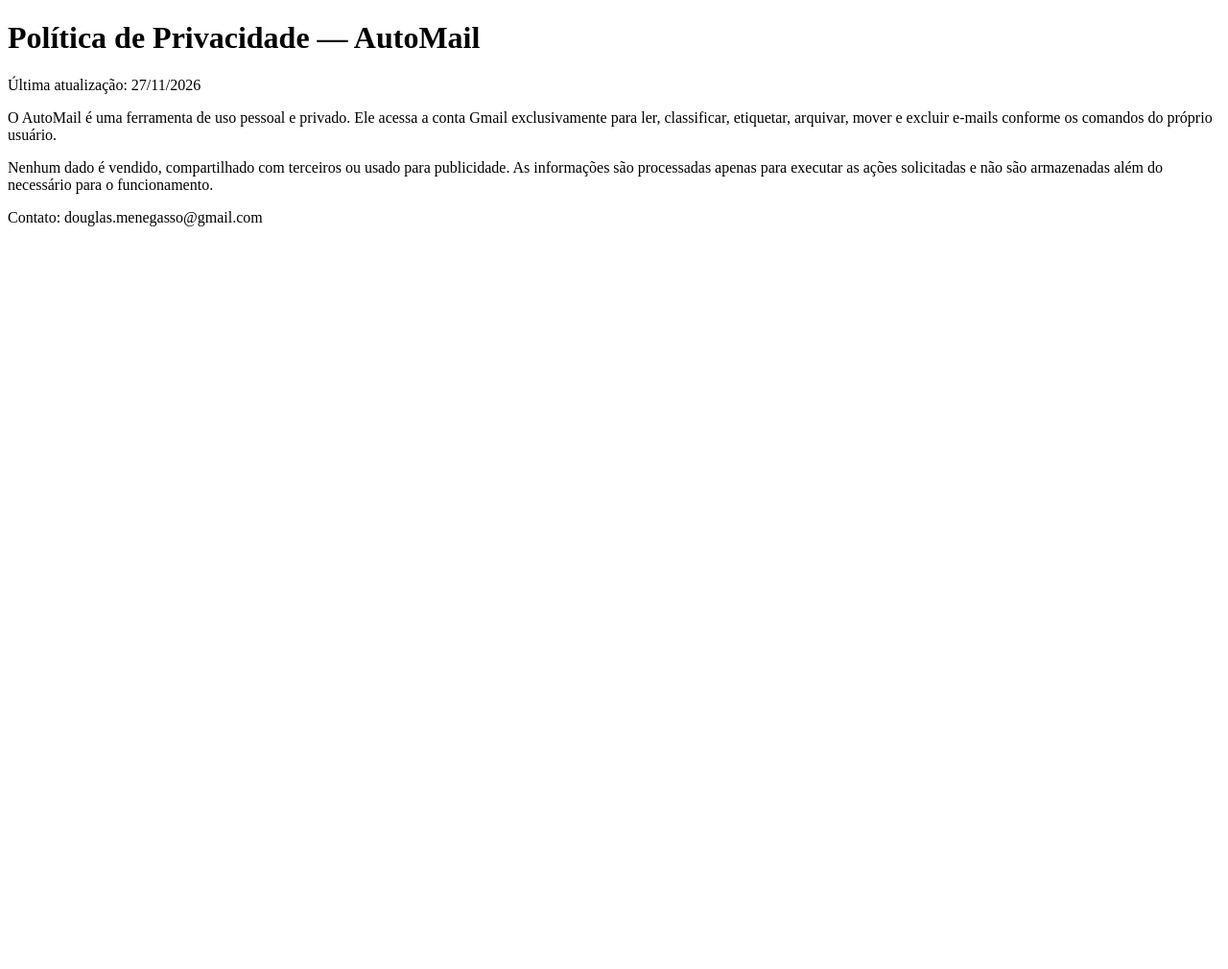
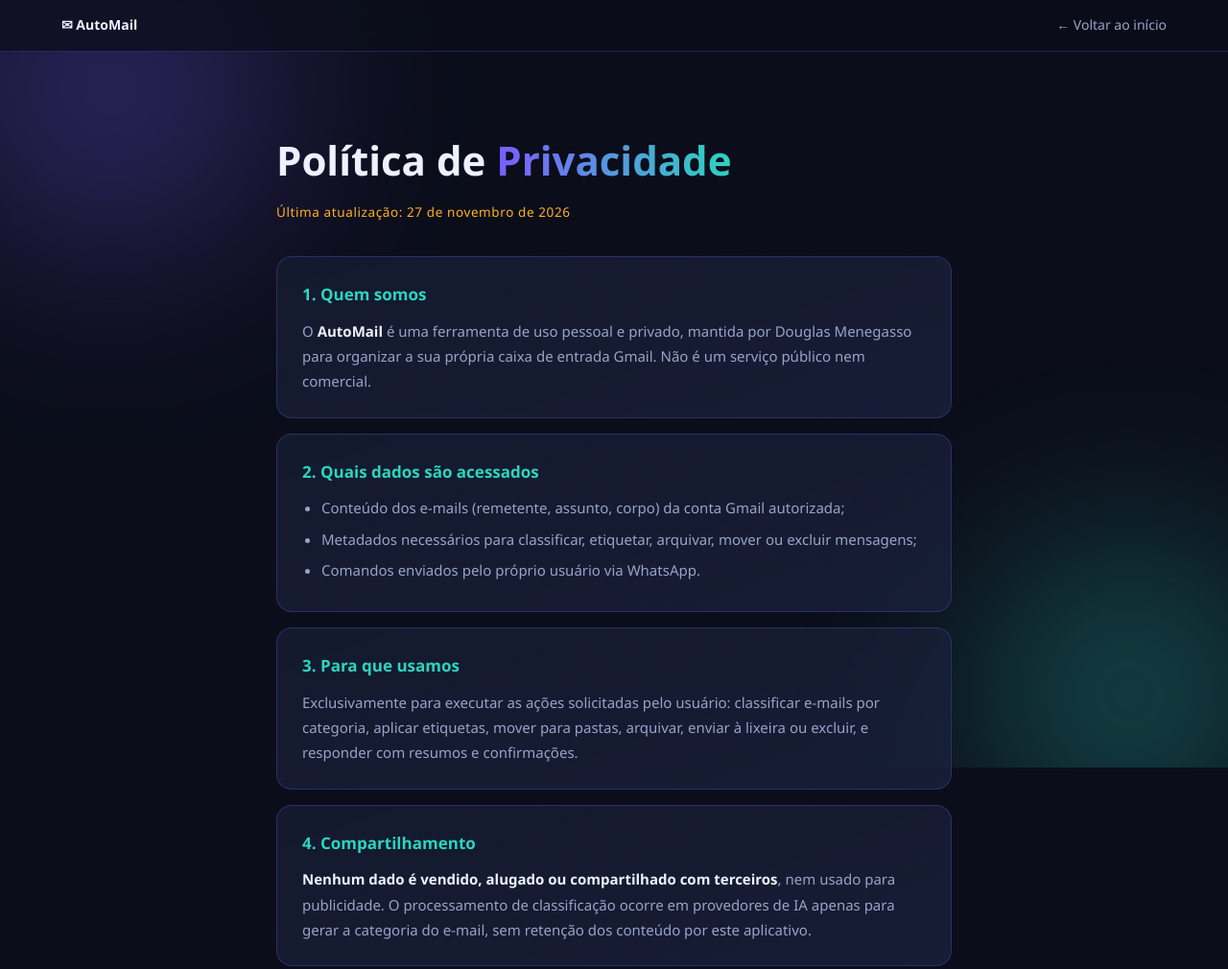
Before and after one commit to douglasmenegasso/automacaoe_mail, a plain HTML site: page privacidade.html in a window 1280 px wide. Shown: the top 1010 px of the page at 96% size. Before the commit the page ends 800 px from the top, so only its background shows below. Drawn offline with Linux system fonts and the light colour scheme.

Commit message:
Revise privacy policy and enhance styling
Updated privacy policy content and added styling.

```diff
--- a/privacidade.html
+++ b/privacidade.html
@@ -1,15 +1,92 @@
 <!doctype html>
 <html lang="pt-BR">
-<head><meta charset="utf-8"><title>Política de Privacidade — AutoMail</title></head>
+<head>
+<meta charset="utf-8">
+<meta name="viewport" content="width=device-width, initial-scale=1">
+<title>Política de Privacidade — AutoMail</title>
+<style>
+  :root{--bg:#0b0e1a;--surface:#141a2e;--ink:#eef1ff;--muted:#9aa3c7;
+    --violet:#7c5cff;--amber:#ffb020;--teal:#2dd4bf;--line:rgba(124,92,255,.28)}
+  *{box-sizing:border-box;margin:0;padding:0}
+  body{background:var(--bg);color:var(--ink);font:16px/1.75 "Segoe UI",system-ui,sans-serif}
+  html{scrollbar-width:thin;scrollbar-color:var(--violet) var(--surface)}
+  ::-webkit-scrollbar{width:10px}
+  ::-webkit-scrollbar-track{background:var(--surface)}
+  ::-webkit-scrollbar-thumb{background:linear-gradient(var(--violet),var(--teal));border-radius:8px}
+  ::-webkit-scrollbar-thumb:hover{background:var(--amber)}
+  .sky{position:fixed;inset:0;z-index:-1;overflow:hidden}
+  .sky i{position:absolute;border-radius:50%;filter:blur(90px);opacity:.4}
+  .sky i:nth-child(1){width:46vw;height:46vw;left:-14vw;top:-16vw;background:radial-gradient(circle,var(--violet),transparent 65%)}
+  .sky i:nth-child(2){width:40vw;height:40vw;right:-12vw;bottom:-14vw;background:radial-gradient(circle,var(--teal),transparent 65%)}
+  header{position:fixed;top:0;left:0;right:0;display:flex;justify-content:space-between;align-items:center;
+    padding:14px clamp(18px,5vw,64px);background:rgba(11,14,26,.75);backdrop-filter:blur(14px);border-bottom:1px solid var(--line)}
+  header a{color:var(--muted);text-decoration:none;font-size:14px}
+  header a:hover{color:var(--amber)}
+  header .logo{color:var(--ink);font-weight:700}
+  main{max-width:760px;margin:0 auto;padding:130px clamp(18px,5vw,28px) 80px}
+  h1{font-size:clamp(28px,5vw,42px);margin-bottom:6px}
+  h1 em{font-style:normal;background:linear-gradient(90deg,var(--violet),var(--teal));-webkit-background-clip:text;background-clip:text;color:transparent}
+  .upd{color:var(--amber);font-size:13.5px;letter-spacing:.6px;margin-bottom:34px}
+  section{background:linear-gradient(160deg,var(--surface),rgba(27,35,64,.7));border:1px solid var(--line);
+    border-radius:16px;padding:24px 26px;margin-bottom:16px}
+  h2{font-size:17px;color:var(--teal);margin-bottom:10px}
+  p,li{color:var(--muted);font-size:15px}
+  ul{padding-left:20px}
+  li{margin:6px 0}
+  strong{color:var(--ink)}
+  a{color:var(--teal)}
+  footer{color:var(--muted);font-size:13px;text-align:center;padding:26px}
+</style>
+</head>
 <body>
-  <h1>Política de Privacidade — AutoMail</h1>
-  <p>Última atualização: 27/11/2026</p>
-  <p>O AutoMail é uma ferramenta de uso pessoal e privado. Ele acessa a conta Gmail
-  exclusivamente para ler, classificar, etiquetar, arquivar, mover e excluir e-mails
-  conforme os comandos do próprio usuário.</p>
-  <p>Nenhum dado é vendido, compartilhado com terceiros ou usado para publicidade.
-  As informações são processadas apenas para executar as ações solicitadas e não são
-  armazenadas além do necessário para o funcionamento.</p>
-  <p>Contato: douglas.menegasso@gmail.com</p>
+<div class="sky" aria-hidden="true"><i></i><i></i></div>
+<header>
+  <a class="logo" href="index.html">✉ AutoMail</a>
+  <a href="index.html">← Voltar ao início</a>
+</header>
+<main>
+  <h1>Política de <em>Privacidade</em></h1>
+  <p class="upd">Última atualização: 27 de novembro de 2026</p>
+
+  <section><h2>1. Quem somos</h2>
+    <p>O <strong>AutoMail</strong> é uma ferramenta de uso pessoal e privado, mantida por
+    Douglas Menegasso para organizar a sua própria caixa de entrada Gmail. Não é um serviço
+    público nem comercial.</p></section>
+
+  <section><h2>2. Quais dados são acessados</h2>
+    <ul>
+      <li>Conteúdo dos e-mails (remetente, assunto, corpo) da conta Gmail autorizada;</li>
+      <li>Metadados necessários para classificar, etiquetar, arquivar, mover ou excluir mensagens;</li>
+      <li>Comandos enviados pelo próprio usuário via WhatsApp.</li>
+    </ul></section>
+
+  <section><h2>3. Para que usamos</h2>
+    <p>Exclusivamente para executar as ações solicitadas pelo usuário: classificar e-mails por
+    categoria, aplicar etiquetas, mover para pastas, arquivar, enviar à lixeira ou excluir,
+    e responder com resumos e confirmações.</p></section>
+
+  <section><h2>4. Compartilhamento</h2>
+    <p><strong>Nenhum dado é vendido, alugado ou compartilhado com terceiros</strong>, nem usado
+    para publicidade. O processamento de classificação ocorre em provedores de IA apenas para
+    gerar a categoria do e-mail, sem retenção dos conteúdo por este aplicativo.</p></section>
+
+  <section><h2>5. Retenção e exclusão</h2>
+    <p>O AutoMail não mantém banco de dados próprio com o conteúdo dos e-mails. As mensagens
+    permanecem na conta Gmail do usuário; exclusões seguem exatamente o comando confirmado
+    (lixeira recuperável por 30 dias ou exclusão permanente).</p></section>
+
+  <section><h2>6. Segurança</h2>
+    <p>O acesso usa OAuth 2.0 com token restrito à conta do proprietário, armazenado como
+    segredo de infraestrutura. O acesso pode ser revogado a qualquer momento nas
+    configurações de segurança da conta Google.</p></section>
+
+  <section><h2>7. Seus direitos</h2>
+    <p>Por ser o único usuário e proprietário dos dados, você pode interromper o processamento,
+    revogar o acesso OAuth e excluir quaisquer mensagens a qualquer momento.</p></section>
+
+  <section><h2>8. Contato</h2>
+    <p>Dúvidas sobre esta política: <a href="mailto:douglas.menegasso@gmail.com">douglas.menegasso@gmail.com</a>.</p></section>
+</main>
+<footer>© 2026 AutoMail — uso privado.</footer>
 </body>
 </html>
```
